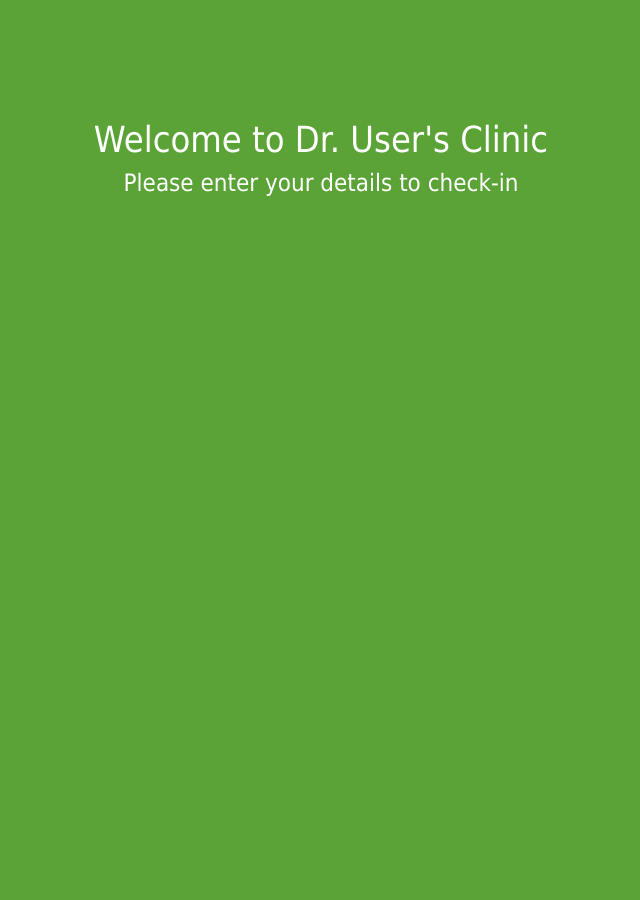
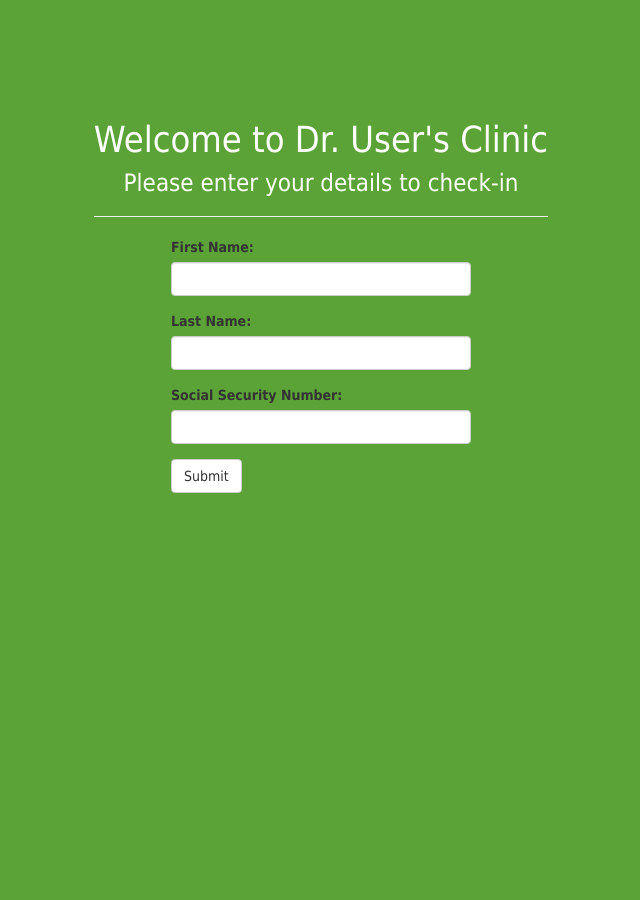
Before and after one commit to yusuf-musleh/drchrono-kiosk, a Django app: page /kiosk/ in a window 1280 px wide. Shown: the whole page, without its empty margins (319-959 px from the left). Run offline with Django 3.2, Linux system fonts and the light colour scheme; the visitor is signed in with stand-in values (Sample User, id 1); some libraries are stand-ins or nearby versions.

Commit message:
added patient checkin form

```diff
--- a/drchrono/forms.py
+++ b/drchrono/forms.py
@@ -1,3 +1,6 @@
 from django import forms
 
-# forms go here
+class CheckinForm(forms.Form):
+    first_name = forms.CharField(max_length=100, label='First Name', widget=forms.TextInput(attrs={'required': True, 'class': 'form-control'}))
+    last_name = forms.CharField(max_length=100, label='Last Name', widget=forms.TextInput(attrs={'required': True, 'class': 'form-control'}))
+    SSN = forms.RegexField(regex='\d{3}-?\d{2}-?\d{4}', label='Social Security Number', widget=forms.TextInput(attrs={'required': True, 'class': 'form-control'}))
--- a/drchrono/static/css/kiosk.css
+++ b/drchrono/static/css/kiosk.css
@@ -5,13 +5,16 @@ body{
   align-items:center;
   background: #5BA337;
   flex-direction: column;
-  color: white;
   font-family: Tahoma;
   margin-top: 100px;
 }
 
 h3{
   margin-top: -20px;
+}
+
+h1, h3{
+  color: white;
 }
 
 .button{
@@ -64,3 +67,7 @@ span{
 .over{
 	display: none;
 }
+
+#checkin_patient_form{
+  width: 300px;
+}
--- a/drchrono/templates/kiosk.html
+++ b/drchrono/templates/kiosk.html
@@ -15,7 +15,26 @@
 			<h1>Welcome to Dr. {{ user.last_name }}'s Clinic</h1>
 			<br>
 			<h3>Please enter your details to check-in</h3>
+			<hr>
+
+
 		</div>
+
+
+		<form id='checkin_patient_form' action="{% url 'checkin_patient' %}" method="post">
+		    {% csrf_token %}
+
+		    {% for field in checkin_form %}
+			    <div class="form-group">
+			        {{ field.errors }}
+			        {{ field.label_tag }}
+			        {{ field }}
+			    </div>
+			{% endfor %}
+
+			<button type="submit" class="btn btn-default">Submit</button>
+		</form>
+
 
 
 	<script src="{% static 'js/jquery.js' %}"></script>
--- a/drchrono/urls.py
+++ b/drchrono/urls.py
@@ -16,4 +16,5 @@ urlpatterns = [
     url(r'', include('social.apps.django_app.urls', namespace='social')),
 
     url(r'^kiosk/', views.kiosk, name='kiosk'),
+    url(r'^checkin_patient/', views.checkin_patient, name='checkin_patient'),
 ]
--- a/drchrono/views.py
+++ b/drchrono/views.py
@@ -3,6 +3,7 @@ from django.shortcuts import redirect, render
 from django.contrib.auth.decorators import login_required
 from django.http import HttpResponse
 
+from .forms import CheckinForm
 
 def logout(request):
 	auth_logout(request)
@@ -35,5 +36,27 @@ def login_page(request):
 
 @login_required(login_url='/login_page')
 def kiosk(request):
+	checkin_form = CheckinForm()
 	content = {}
-	return render(request, 'kiosk.html')
+	content['checkin_form'] = checkin_form
+	return render(request, 'kiosk.html', content)
+
+
+
+def checkin_patient(request):
+	# if this is a POST request we need to process the form data
+	if request.method == 'POST':
+		# create a form instance and populate it with data from the request:
+		checkin_form = CheckinForm(request.POST)
+		# check whether it's valid:
+		if checkin_form.is_valid():
+			# process the data in form.cleaned_data as required
+			# ...
+			# redirect to a new URL:
+			return HttpResponse('ok')
+
+		# should return jsonresponse
+		print 'right here'
+		return render(request, 'kiosk.html', {'checkin_form': checkin_form})
+	checkin_form = CheckinForm()
+	return render(request, 'kiosk.html', {'checkin_form': checkin_form})
```
